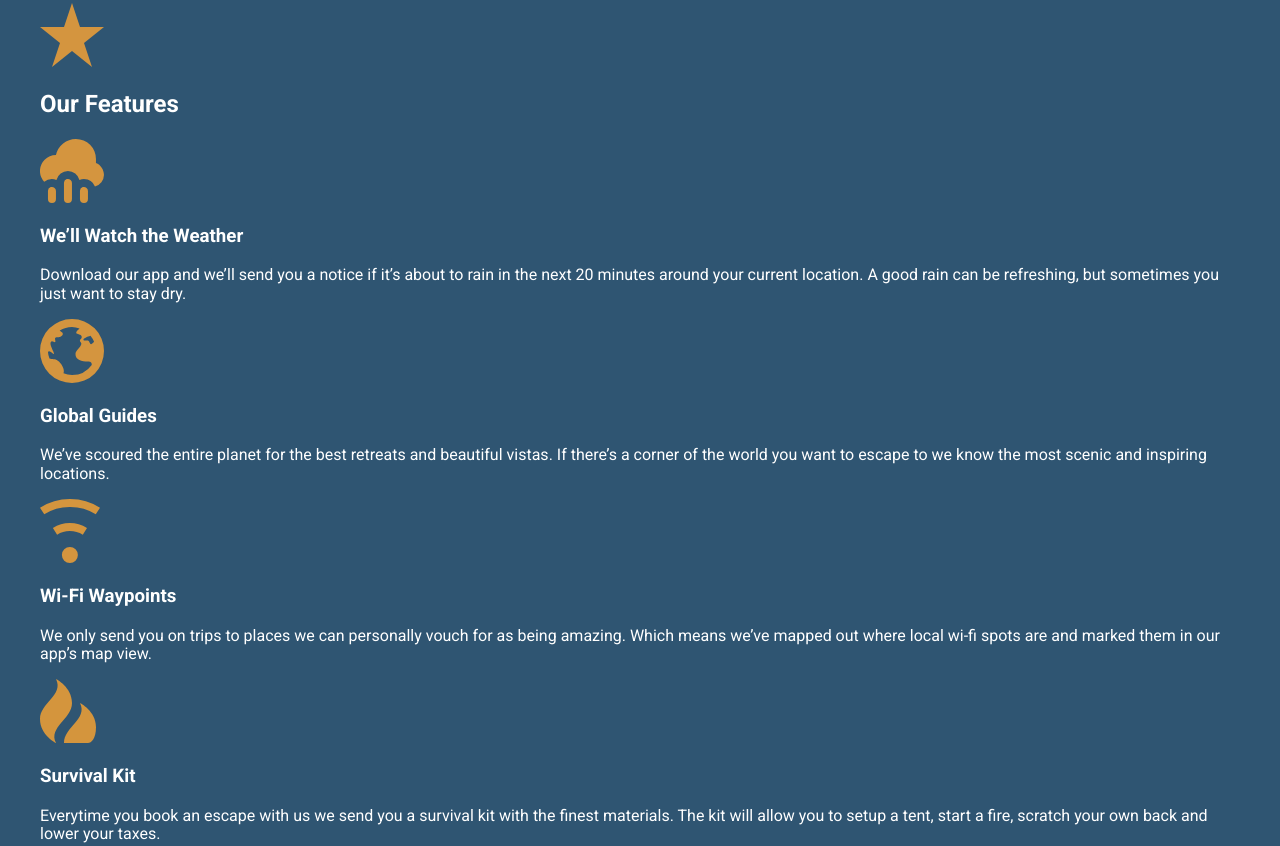
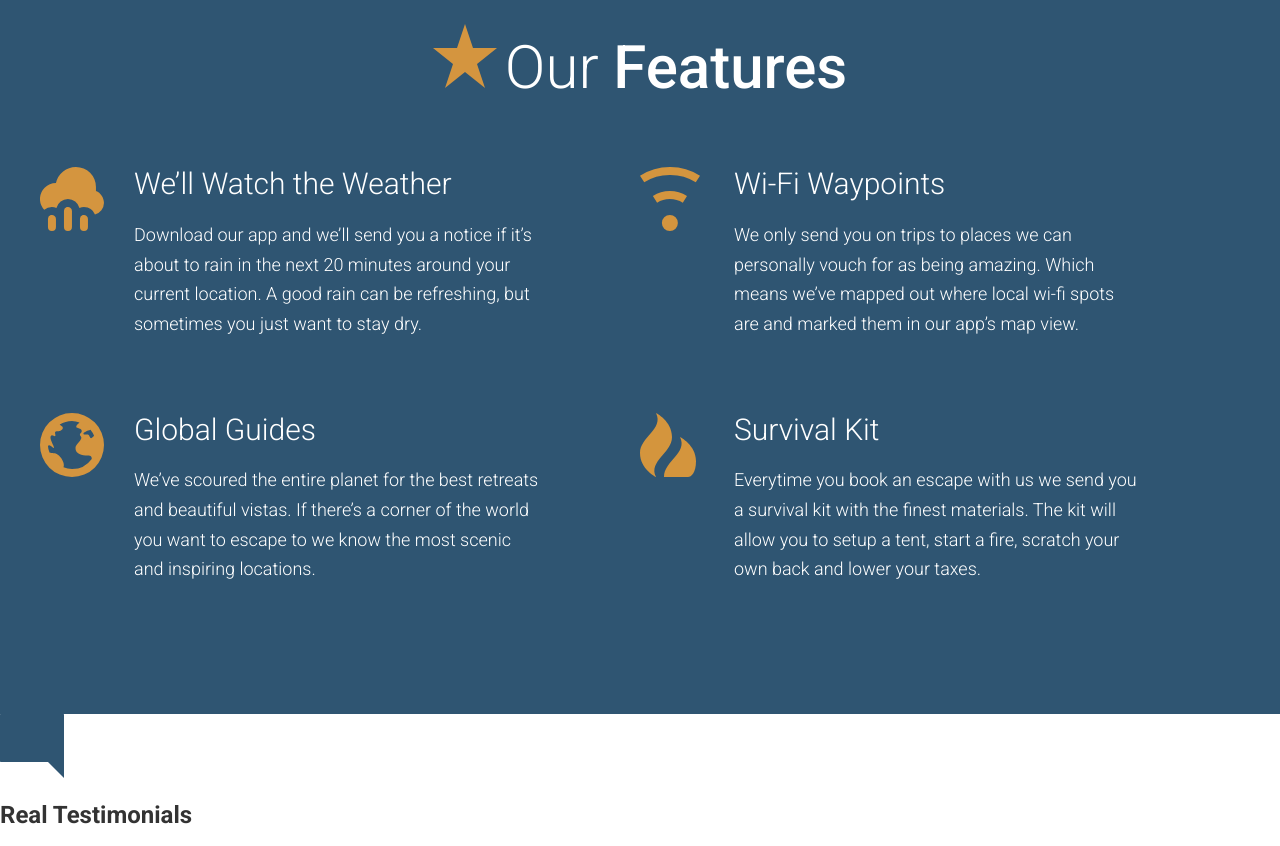
Before and after one commit to kanddilmoh29/travel, a website: page app/index.html in a window 1280 px wide. Shown: the part 2991-3837 px from the top of the page. Drawn offline with Linux system fonts and the light colour scheme.

Commit message:
complated the Feature section.

```diff
--- /dev/null
+++ b/app/assets/styles/modules/_featur-item.css
@@ -0,0 +1,32 @@
+.feature-item {
+	position: relative;
+	padding-bottom: 2.5rem;
+
+	@mixin atSmall {
+		padding-left: 94px;
+	}
+
+	&__icon {
+		display: block;
+		margin: 0 auto;
+
+		@mixin atSmall {
+			position: absolute;
+			left: 0;
+		}
+	}
+
+	&__title {
+		font-weight: 300;
+		margin-bottom: .8rem;
+		font-size: 1.6rem;
+		margin-top: .7rem;
+		text-align: center;
+
+		@mixin atSmall {
+			font-size: 1.875rem;
+			margin-top: 1rem;
+			text-align: left;
+		}
+	}
+}
--- a/app/assets/styles/modules/_generic-contenent-container.css
+++ b/app/assets/styles/modules/_generic-contenent-container.css
@@ -2,7 +2,9 @@
 
 	p {
 		line-height: 1.65;
-		margin: 1.8rem 0;
+		margin: 0 0 gulp watch
+		1.8rem 0;
+		font-weight: 300;
 
 		@mixin atSmall {
 			font-size: 1.125rem;
--- a/app/assets/styles/modules/_row.css
+++ b/app/assets/styles/modules/_row.css
@@ -9,6 +9,14 @@
 	&--gutters > div {
 		padding-right: 65px;
 
+	}
+
+	&--gutters-large > div {
+		padding-right: 100px;
+	}
+
+	&--guters-large {
+		margin-right: -100px;
 	}
 
 	&__b-margin-until-medium {
@@ -29,6 +37,10 @@
 	&__medium-4--larger{
 		width: 37%;
 	}
+	&__medium-6 {
+		width: 50%;
+		float: left;
+	}
 
 
 	&__medium-8 {
--- /dev/null
+++ b/app/assets/styles/modules/_section-title.css
@@ -0,0 +1,29 @@
+.section-title {
+	font-size: 2.55rem;
+	font-weight: 300;
+	text-align: center;
+
+	@mixin atSmall {
+		font-size: 3.75rem;
+	}
+
+	strong {
+		font-weight: 500;
+	}
+
+	&__icon {
+		margin-right: .5rem;
+		display: block;
+		margin-left: auto;
+		margin-right: auto;
+		margin-bottom: .6rem;
+
+		@mixin atSmall {
+			margin-right: .5rem;
+			margin-left: 0;
+			margin-bottom: 0;
+			display: inline-block;
+		}
+
+	}
+}
--- a/app/assets/styles/styles.css
+++ b/app/assets/styles/styles.css
@@ -9,3 +9,5 @@
 @import "/modules/_headline";
 @import "/modules/_row";
 @import "/modules/_generic-contenent-container";
+@import "/modules/_section-title";
+@import "modules/_featur-item";
--- a/app/index.html
+++ b/app/index.html
@@ -70,24 +70,33 @@
 
   <div id="features" class="page-section page-section--blue">
     <div class="wrappert">
-      <img src="assets/images/icons/star.svg">
-      <h2>Our Features</h2>
-
-      <img src="assets/images/icons/rain.svg">
-      <h3>We&rsquo;ll Watch the Weather</h3>
-      <p>Download our app and we&rsquo;ll send you a notice if it&rsquo;s about to rain in the next 20 minutes around your current location. A good rain can be refreshing, but sometimes you just want to stay dry.</p>
-
-      <img src="assets/images/icons/globe.svg">
-      <h3>Global Guides</h3>
-      <p>We&rsquo;ve scoured the entire planet for the best retreats and beautiful vistas. If there&rsquo;s a corner of the world you want to escape to we know the most scenic and inspiring locations.</p>
-
-      <img src="assets/images/icons/wifi.svg">
-      <h3>Wi-Fi Waypoints</h3>
-      <p>We only send you on trips to places we can personally vouch for as being amazing. Which means we&rsquo;ve mapped out where local wi-fi spots are and marked them in our app&rsquo;s map view.</p>
-
-      <img src="assets/images/icons/fire.svg">
-      <h3>Survival Kit</h3>
-      <p>Everytime you book an escape with us we send you a survival kit with the finest materials. The kit will allow you to setup a tent, start a fire, scratch your own back and lower your taxes.</p>
+      <h2 class="section-title"><img class="section-title__icon" src="assets/images/icons/star.svg">Our <strong>Features</strong></h2>
+      <div class="=row row--gutters-large generic-contenent-container">
+        <div class="row__medium-6">
+        <div class="feature-item">
+          <img class="feature-item__icon" src="assets/images/icons/rain.svg">
+          <h3 class="feature-item__title">We&rsquo;ll Watch the Weather</h3>
+          <p>Download our app and we&rsquo;ll send you a notice if it&rsquo;s about to rain in the next 20 minutes around your current location. A good rain can be refreshing, but sometimes you just want to stay dry.</p>
+        </div>
+          <div class="feature-item">
+            <img class="feature-item__icon" src="assets/images/icons/globe.svg">
+            <h3 class="feature-item__title">Global Guides</h3>
+            <p>We&rsquo;ve scoured the entire planet for the best retreats and beautiful vistas. If there&rsquo;s a corner of the world you want to escape to we know the most scenic and inspiring locations.</p>
+          </div>
+        </div>
+        <div class="row__medium-6">
+        <div class="feature-item">
+          <img class="feature-item__icon" src="assets/images/icons/wifi.svg">
+          <h3 class="feature-item__title">Wi-Fi Waypoints</h3>
+          <p>We only send you on trips to places we can personally vouch for as being amazing. Which means we&rsquo;ve mapped out where local wi-fi spots are and marked them in our app&rsquo;s map view.</p>
+        </div>
+        <div class="feature-item">
+          <img class="feature-item__icon" src="assets/images/icons/fire.svg">
+          <h3 class="feature-item__title">Survival Kit</h3>
+          <p>Everytime you book an escape with us we send you a survival kit with the finest materials. The kit will allow you to setup a tent, start a fire, scratch your own back and lower your taxes.</p>
+        </div>
+        </div>
+      </div>
     </div>
   </div>
 
--- a/app/temp/styles/styles.css
+++ b/app/temp/styles/styles.css
@@ -640,6 +640,14 @@ a {
   padding-right: 65px;
 }
 
+.row--gutters-large > div {
+  padding-right: 100px;
+}
+
+.row--guters-large {
+  margin-right: -100px;
+}
+
 .row__b-margin-until-medium {
   margin-bottom: 1rem;
 }
@@ -659,6 +667,11 @@ a {
     width: 37%;
   }
 
+  .row__medium-6 {
+    width: 50%;
+    float: left;
+  }
+
   .row__medium-8 {
     float: left;
     width: 66.66%;
@@ -671,7 +684,9 @@ a {
 
 .generic-contenent-container p {
   line-height: 1.65;
-  margin: 1.8rem 0;
+  margin: 0 0 gulp watch
+		1.8rem 0;
+  font-weight: 300;
 }
 
 @media (min-width: 530px) {
@@ -684,3 +699,80 @@ a {
 .generic-contenent-container p a {
   font-weight: 700;
 }
+
+.section-title {
+	font-size: 2.55rem;
+	font-weight: 300;
+	text-align: center;
+}
+
+@media (min-width: 530px) {
+
+  .section-title {
+    font-size: 3.75rem;
+  }
+}
+
+.section-title strong {
+  font-weight: 500;
+}
+
+.section-title__icon {
+  margin-right: .5rem;
+  display: block;
+  margin-left: auto;
+  margin-right: auto;
+  margin-bottom: .6rem;
+}
+
+@media (min-width: 530px) {
+
+  .section-title__icon {
+    margin-right: .5rem;
+    margin-left: 0;
+    margin-bottom: 0;
+    display: inline-block;
+  }
+}
+
+.feature-item {
+	position: relative;
+	padding-bottom: 2.5rem;
+}
+
+@media (min-width: 530px) {
+
+  .feature-item {
+    padding-left: 94px;
+  }
+}
+
+.feature-item__icon {
+  display: block;
+  margin: 0 auto;
+}
+
+@media (min-width: 530px) {
+
+  .feature-item__icon {
+    position: absolute;
+    left: 0;
+  }
+}
+
+.feature-item__title {
+  font-weight: 300;
+  margin-bottom: .8rem;
+  font-size: 1.6rem;
+  margin-top: .7rem;
+  text-align: center;
+}
+
+@media (min-width: 530px) {
+
+  .feature-item__title {
+    font-size: 1.875rem;
+    margin-top: 1rem;
+    text-align: left;
+  }
+}
```
Also changed, not shown: 1 other file.
